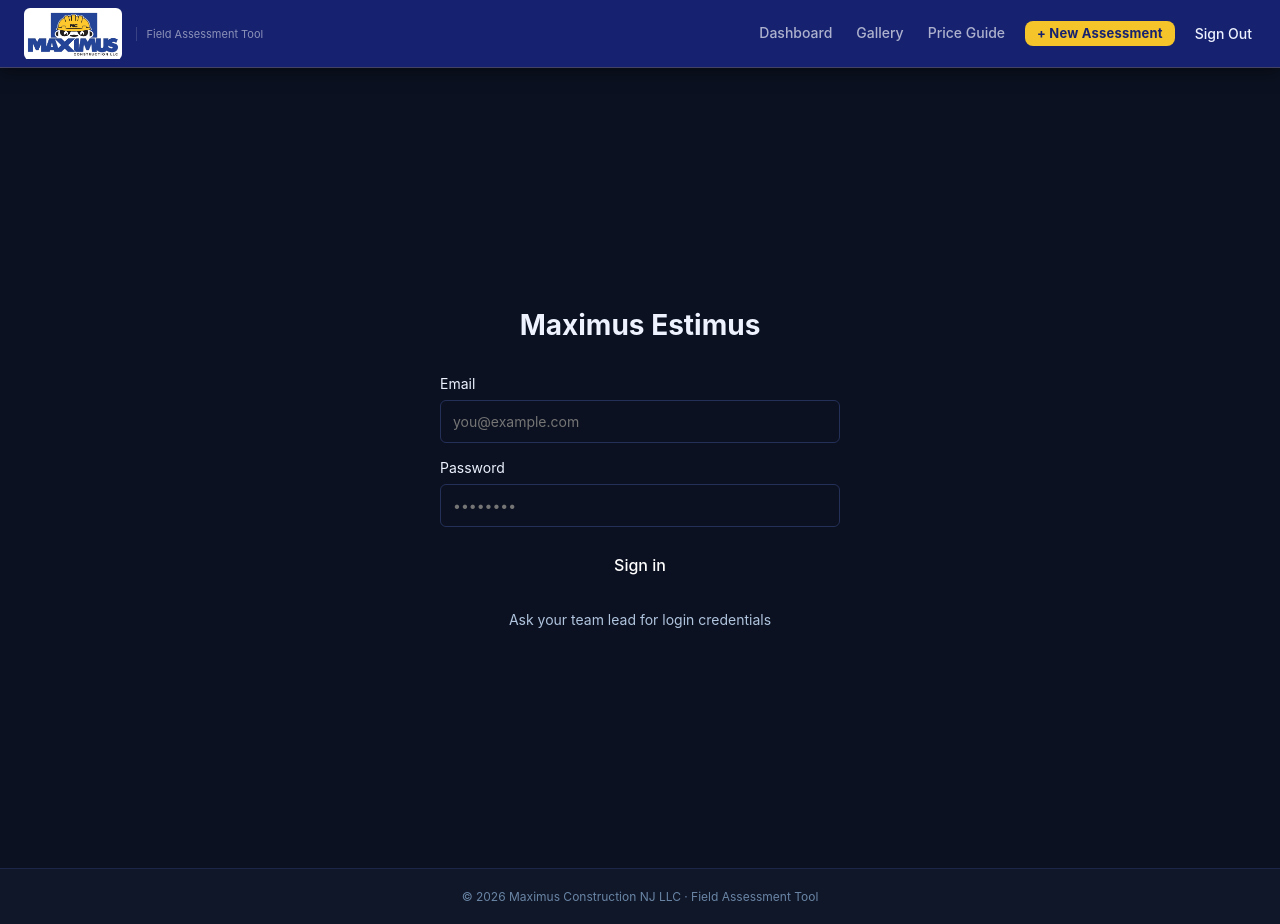
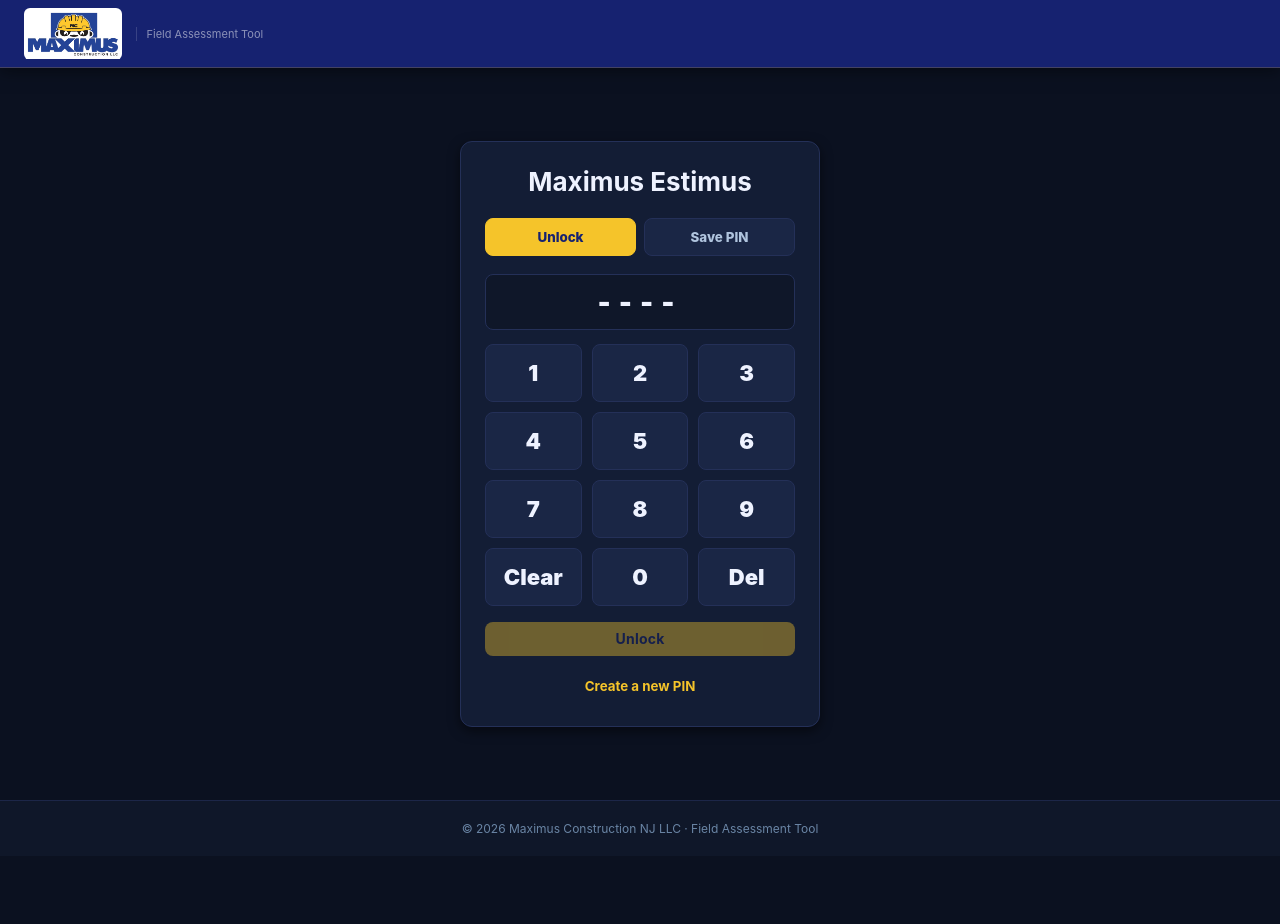
Before and after one commit to eddieyak0816/maximus-estimus, a React (Vite) app: page /maximus-estimus/login in a window 1280 px wide. After the commit the page ends 856 px from the top, so only its background shows below. Built offline with nearby package versions, Linux system fonts and the light colour scheme; no server answers; the database is empty.

Commit message:
Add PIN login

```diff
--- a/src/App.tsx
+++ b/src/App.tsx
@@ -14,7 +14,7 @@
 import { AuthProvider, useAuth } from './contexts/AuthContext';
 
 function ProtectedRoute({ children }: { children: React.ReactNode }) {
-  const { session, loading } = useAuth();
+  const { user, loading } = useAuth();
 
   if (loading) {
     return (
@@ -24,7 +24,7 @@
     );
   }
 
-  if (!session) {
+  if (!user) {
     return <Navigate to="/login" replace />;
   }
 
--- a/src/components/Layout.tsx
+++ b/src/components/Layout.tsx
@@ -30,11 +30,12 @@
   const { pathname } = useLocation();
   const navigate = useNavigate();
   const syncFromCloud = useAssessmentStore(s => s.syncFromCloud);
-  const { signOut } = useAuth();
+  const { user, signOut } = useAuth();
 
   useEffect(() => {
+    if (!user) return;
     syncFromCloud();
-  }, [syncFromCloud]);
+  }, [syncFromCloud, user]);
 
   const handleSignOut = async () => {
     await signOut();
@@ -48,6 +49,7 @@
           <Logo />
           <span className="brand-sub">Field Assessment Tool</span>
         </Link>
+        {user && (
           <nav className="header-nav">
             <Link to="/" className={pathname === '/' ? 'nav-link active' : 'nav-link'}>Dashboard</Link>
             <Link to="/gallery" className={pathname === '/gallery' ? 'nav-link active' : 'nav-link'}>Gallery</Link>
@@ -61,6 +63,7 @@
               Sign Out
             </button>
           </nav>
+        )}
       </header>
       <main className="app-main">{children}</main>
       <footer className="app-footer">
--- a/src/contexts/AuthContext.tsx
+++ b/src/contexts/AuthContext.tsx
@@ -1,47 +1,106 @@
 import { createContext, useContext, useEffect, useState } from 'react';
-import type { Session } from '@supabase/supabase-js';
 import { supabase } from '../lib/supabase';
 
+const PIN_SESSION_KEY = 'maximus-estimus-pin-session';
+
+export interface PinUser {
+  id: string;
+  pin: string;
+  createdAt?: string;
+}
+
+interface PinUserRow {
+  id: string;
+  pin: string;
+  created_at?: string;
+}
+
 interface AuthContextType {
-  session: Session | null;
+  user: PinUser | null;
   loading: boolean;
-  signIn: (email: string, password: string) => Promise<void>;
+  signIn: (pin: string) => Promise<void>;
+  createPin: (pin: string) => Promise<void>;
   signOut: () => Promise<void>;
 }
 
 const AuthContext = createContext<AuthContextType | undefined>(undefined);
 
+function cleanPin(pin: string) {
+  return pin.replace(/\D/g, '');
+}
+
+function toPinUser(row: PinUserRow): PinUser {
+  return {
+    id: row.id,
+    pin: row.pin,
+    createdAt: row.created_at,
+  };
+}
+
 export function AuthProvider({ children }: { children: React.ReactNode }) {
-  const [session, setSession] = useState<Session | null>(null);
+  const [user, setUser] = useState<PinUser | null>(null);
   const [loading, setLoading] = useState(true);
 
   useEffect(() => {
-    // Check current session
-    supabase.auth.getSession().then(({ data: { session } }) => {
-      setSession(session);
+    try {
+      const saved = localStorage.getItem(PIN_SESSION_KEY);
+      if (saved) setUser(JSON.parse(saved));
+    } finally {
       setLoading(false);
-    });
-
-    // Listen for auth changes
-    const { data: { subscription } } = supabase.auth.onAuthStateChange((_event, session) => {
-      setSession(session);
-    });
-
-    return () => subscription?.unsubscribe();
+    }
   }, []);
 
-  const signIn = async (email: string, password: string) => {
-    const { error } = await supabase.auth.signInWithPassword({ email, password });
+  const signIn = async (pin: string) => {
+    const normalized = cleanPin(pin);
+    if (normalized.length < 4) throw new Error('PIN must be at least 4 digits');
+
+    const { data, error } = await supabase
+      .from('pin_users')
+      .select('id,pin,created_at')
+      .eq('pin', normalized)
+      .maybeSingle();
+
     if (error) throw error;
+    if (!data) throw new Error('PIN not found');
+
+    const nextUser = toPinUser(data as PinUserRow);
+    localStorage.setItem(PIN_SESSION_KEY, JSON.stringify(nextUser));
+    setUser(nextUser);
+  };
+
+  const createPin = async (pin: string) => {
+    const normalized = cleanPin(pin);
+    if (normalized.length < 4) throw new Error('PIN must be at least 4 digits');
+
+    const { data: existing, error: lookupError } = await supabase
+      .from('pin_users')
+      .select('id')
+      .eq('pin', normalized)
+      .maybeSingle();
+
+    if (lookupError) throw lookupError;
+    if (existing) throw new Error('That PIN is already taken');
+
+    const { data, error } = await supabase
+      .from('pin_users')
+      .insert({ pin: normalized })
+      .select('id,pin,created_at')
+      .single();
+
+    if (error) throw error;
+
+    const nextUser = toPinUser(data as PinUserRow);
+    localStorage.setItem(PIN_SESSION_KEY, JSON.stringify(nextUser));
+    setUser(nextUser);
   };
 
   const signOut = async () => {
-    const { error } = await supabase.auth.signOut();
-    if (error) throw error;
+    localStorage.removeItem(PIN_SESSION_KEY);
+    setUser(null);
   };
 
   return (
-    <AuthContext.Provider value={{ session, loading, signIn, signOut }}>
+    <AuthContext.Provider value={{ user, loading, signIn, createPin, signOut }}>
       {children}
     </AuthContext.Provider>
   );
--- a/src/index.css
+++ b/src/index.css
@@ -253,6 +253,114 @@
 .btn-sm { padding: 6px 12px; font-size: 13px; }
 .btn-danger { color: var(--red); }
 .btn-danger:hover:not(:disabled) { background: var(--red-bg); color: var(--red); }
+
+/* ===== PIN Login ===== */
+.pin-login {
+  min-height: calc(100vh - 68px);
+  display: flex;
+  align-items: center;
+  justify-content: center;
+  padding: 32px 20px;
+  background: var(--bg);
+}
+.pin-panel {
+  width: 100%;
+  max-width: 360px;
+  background: var(--surface);
+  border: 1px solid var(--border);
+  border-radius: var(--radius-lg);
+  padding: 24px;
+  box-shadow: var(--shadow);
+}
+.pin-title {
+  text-align: center;
+  font-size: 26px;
+  margin-bottom: 20px;
+}
+.pin-mode-row {
+  display: grid;
+  grid-template-columns: 1fr 1fr;
+  gap: 8px;
+  margin-bottom: 18px;
+}
+.pin-mode-btn {
+  border: 1px solid var(--border);
+  background: var(--surface-raised);
+  color: var(--text-secondary);
+  border-radius: var(--radius);
+  padding: 10px;
+  font-weight: 800;
+}
+.pin-mode-btn.active {
+  background: var(--brand-yellow);
+  border-color: var(--brand-yellow);
+  color: var(--brand-blue-dark);
+}
+.pin-hidden-input {
+  position: absolute;
+  opacity: 0;
+  pointer-events: none;
+  width: 1px;
+  height: 1px;
+}
+.pin-display {
+  height: 56px;
+  display: flex;
+  align-items: center;
+  justify-content: center;
+  border: 1px solid var(--border);
+  background: var(--bg-subtle);
+  border-radius: var(--radius);
+  color: var(--text-primary);
+  font-size: 28px;
+  font-weight: 900;
+  letter-spacing: 8px;
+  margin-bottom: 14px;
+}
+.pin-error {
+  color: var(--red);
+  background: var(--red-bg);
+  border: 1px solid var(--red-border);
+  border-radius: var(--radius);
+  padding: 10px 12px;
+  font-size: 14px;
+  margin-bottom: 14px;
+}
+.pin-pad {
+  display: grid;
+  grid-template-columns: repeat(3, 1fr);
+  gap: 10px;
+}
+.pin-key {
+  height: 58px;
+  border: 1px solid var(--border);
+  border-radius: var(--radius);
+  background: var(--surface-raised);
+  color: var(--text-primary);
+  font-size: 22px;
+  font-weight: 900;
+}
+.pin-key:hover:not(:disabled) {
+  background: var(--surface-hover);
+  border-color: var(--brand-yellow);
+}
+.pin-key:disabled {
+  opacity: 0.5;
+  cursor: not-allowed;
+}
+.pin-submit {
+  margin-top: 16px;
+}
+.pin-alt-action {
+  display: block;
+  width: 100%;
+  margin-top: 14px;
+  border: 0;
+  background: transparent;
+  color: var(--brand-yellow);
+  font-weight: 700;
+  padding: 8px;
+}
 
 /* ===== Empty State ===== */
 .empty-state {
--- a/src/pages/LoginPage.tsx
+++ b/src/pages/LoginPage.tsx
@@ -2,114 +2,134 @@
 import { useNavigate } from 'react-router-dom';
 import { useAuth } from '../contexts/AuthContext';
 
+type PinMode = 'unlock' | 'create';
+
+const DIGITS = ['1', '2', '3', '4', '5', '6', '7', '8', '9', 'clear', '0', 'del'];
+
 export default function LoginPage() {
-  const [email, setEmail] = useState('');
-  const [password, setPassword] = useState('');
+  const [pin, setPin] = useState('');
+  const [mode, setMode] = useState<PinMode>('unlock');
   const [error, setError] = useState('');
   const [loading, setLoading] = useState(false);
-  const { signIn } = useAuth();
+  const { signIn, createPin } = useAuth();
   const navigate = useNavigate();
 
-  const handleSubmit = async (e: React.FormEvent) => {
-    e.preventDefault();
+  const appendDigit = (digit: string) => {
+    setError('');
+    setPin(current => `${current}${digit}`.slice(0, 12));
+  };
+
+  const handlePadPress = (value: string) => {
+    if (value === 'clear') {
+      setPin('');
+      setError('');
+      return;
+    }
+    if (value === 'del') {
+      setPin(current => current.slice(0, -1));
+      setError('');
+      return;
+    }
+    appendDigit(value);
+  };
+
+  const handleSubmit = async (e?: React.FormEvent) => {
+    e?.preventDefault();
+    if (pin.length < 4) {
+      setError('Enter at least 4 digits');
+      return;
+    }
+
     setError('');
     setLoading(true);
 
     try {
-      await signIn(email, password);
+      if (mode === 'create') {
+        await createPin(pin);
+      } else {
+        await signIn(pin);
+      }
       navigate('/');
     } catch (err) {
-      setError(err instanceof Error ? err.message : 'Login failed');
+      setError(err instanceof Error ? err.message : 'PIN failed');
     } finally {
       setLoading(false);
     }
   };
 
+  const toggleMode = () => {
+    setMode(current => current === 'unlock' ? 'create' : 'unlock');
+    setPin('');
+    setError('');
+  };
+
   return (
-    <div style={{ display: 'flex', flexDirection: 'column', alignItems: 'center', justifyContent: 'center', minHeight: '100vh', padding: '20px', backgroundColor: 'var(--bg-primary)' }}>
-      <div style={{ width: '100%', maxWidth: '400px' }}>
-        <h1 style={{ textAlign: 'center', marginBottom: '32px', color: 'var(--text-primary)', fontSize: '28px' }}>
-          Maximus Estimus
-        </h1>
-
-        <form onSubmit={handleSubmit} style={{ display: 'flex', flexDirection: 'column', gap: '16px' }}>
-          <div>
-            <label style={{ display: 'block', marginBottom: '8px', color: 'var(--text-primary)', fontSize: '14px' }}>
-              Email
-            </label>
-            <input
-              type="email"
-              value={email}
-              onChange={(e) => setEmail(e.target.value)}
-              placeholder="you@example.com"
-              disabled={loading}
-              required
-              style={{
-                width: '100%',
-                padding: '12px',
-                border: '1px solid var(--border)',
-                borderRadius: '6px',
-                backgroundColor: 'var(--input-bg)',
-                color: 'var(--text-primary)',
-                fontSize: '14px',
-                boxSizing: 'border-box',
+    <div className="pin-login">
+      <form className="pin-panel" onSubmit={handleSubmit}>
+        <h1 className="pin-title">Maximus Estimus</h1>
+        <div className="pin-mode-row">
+          <button
+            type="button"
+            className={`pin-mode-btn${mode === 'unlock' ? ' active' : ''}`}
+            onClick={() => {
+              setMode('unlock');
+              setPin('');
+              setError('');
             }}
-            />
+          >
+            Unlock
+          </button>
+          <button
+            type="button"
+            className={`pin-mode-btn${mode === 'create' ? ' active' : ''}`}
+            onClick={() => {
+              setMode('create');
+              setPin('');
+              setError('');
+            }}
+          >
+            Save PIN
+          </button>
         </div>
 
-          <div>
-            <label style={{ display: 'block', marginBottom: '8px', color: 'var(--text-primary)', fontSize: '14px' }}>
-              Password
-            </label>
         <input
-              type="password"
-              value={password}
-              onChange={(e) => setPassword(e.target.value)}
-              placeholder="••••••••"
-              disabled={loading}
-              required
-              style={{
-                width: '100%',
-                padding: '12px',
-                border: '1px solid var(--border)',
-                borderRadius: '6px',
-                backgroundColor: 'var(--input-bg)',
-                color: 'var(--text-primary)',
-                fontSize: '14px',
-                boxSizing: 'border-box',
-              }}
+          className="pin-hidden-input"
+          inputMode="numeric"
+          pattern="[0-9]*"
+          autoComplete="one-time-code"
+          value={pin}
+          onChange={e => setPin(e.target.value.replace(/\D/g, '').slice(0, 12))}
+          autoFocus
         />
+
+        <div className="pin-display" aria-label="PIN">
+          {pin.length > 0 ? '*'.repeat(pin.length) : '----'}
         </div>
 
-          {error && (
-            <div style={{ color: '#ff6b6b', fontSize: '14px', backgroundColor: 'rgba(255, 107, 107, 0.1)', padding: '12px', borderRadius: '6px' }}>
-              {error}
+        {error && <div className="pin-error">{error}</div>}
+
+        <div className="pin-pad">
+          {DIGITS.map(value => (
+            <button
+              key={value}
+              type="button"
+              className="pin-key"
+              disabled={loading}
+              onClick={() => handlePadPress(value)}
+            >
+              {value === 'clear' ? 'Clear' : value === 'del' ? 'Del' : value}
+            </button>
+          ))}
         </div>
-          )}
 
-          <button
-            type="submit"
-            disabled={loading}
-            style={{
-              padding: '12px 16px',
-              backgroundColor: 'var(--primary)',
-              color: 'white',
-              border: 'none',
-              borderRadius: '6px',
-              fontSize: '16px',
-              fontWeight: '500',
-              cursor: loading ? 'not-allowed' : 'pointer',
-              opacity: loading ? 0.6 : 1,
-            }}
-          >
-            {loading ? 'Signing in...' : 'Sign in'}
+        <button className="btn btn-primary btn-full pin-submit" disabled={loading || pin.length < 4}>
+          {loading ? 'Working...' : mode === 'create' ? 'Save PIN' : 'Unlock'}
+        </button>
+
+        <button type="button" className="pin-alt-action" onClick={toggleMode}>
+          {mode === 'unlock' ? 'Create a new PIN' : 'Use an existing PIN'}
         </button>
       </form>
-
-        <p style={{ textAlign: 'center', marginTop: '24px', color: 'var(--text-secondary)', fontSize: '14px' }}>
-          Ask your team lead for login credentials
-        </p>
-      </div>
     </div>
   );
 }
```
Also changed, not shown: 1 other file (tests, documents, lock files or other folders). Lines whose indentation alone changed are shown as unchanged.
